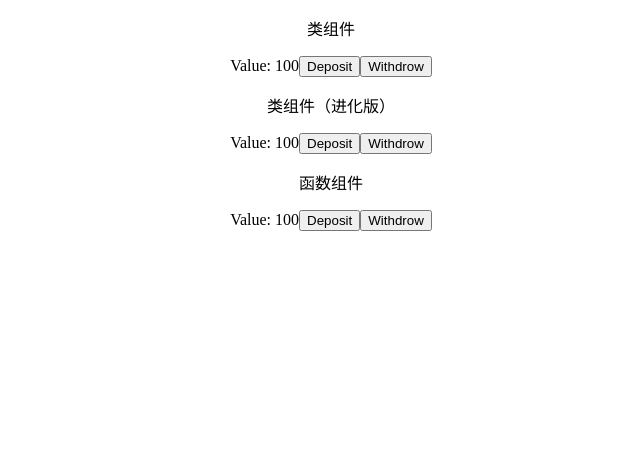
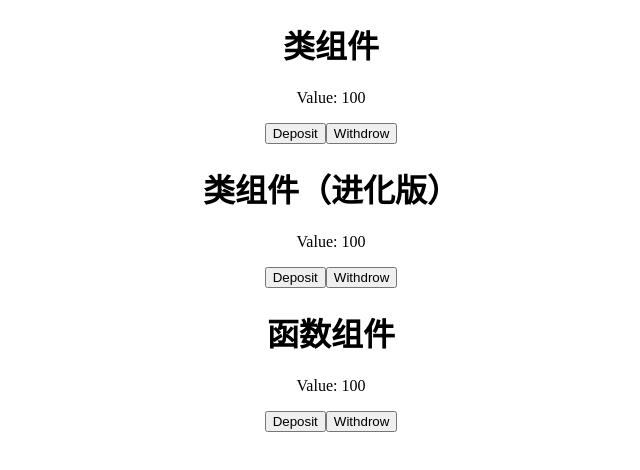
Before and after one commit to hippieZhou/tech-session-for-react, a React (Create React App) app: page / in a window 1280 px wide. Shown: the top 470 px of the page, without its empty margins (309-949 px from the left). Built offline with nearby package versions, Linux system fonts and the light colour scheme.

Commit message:
clean up code

```diff
--- a/src/App.js
+++ b/src/App.js
@@ -6,11 +6,11 @@ import "./App.css";
 function App() {
   return (
     <div className="App">
-      <p>类组件</p>
+      <h1>类组件</h1>
       <CounterModule></CounterModule>
-      <p>类组件（进化版）</p>
+      <h1>类组件（进化版）</h1>
       <CounterModuleV2></CounterModuleV2>
-      <p>函数组件</p>
+      <h1>函数组件</h1>
       <CounterModuleV3></CounterModuleV3>
     </div>
   );
--- a/src/features/counter/CounterModule.js
+++ b/src/features/counter/CounterModule.js
@@ -5,7 +5,6 @@ import CounterReducer from "./CounterReducer";
 import createCounterDispatcher from "./createCounterDispatcher";
 import Counter from "./components/Counter";
 
-// 类组件
 class CounterModule extends React.Component {
   constructor(props) {
     super(props);
--- a/src/features/counter/CounterModuleV2.js
+++ b/src/features/counter/CounterModuleV2.js
@@ -4,7 +4,6 @@ import Store from "../../store/Store";
 import CounterReducer from "./CounterReducer";
 import CounterV2 from "./components/CounterV2";
 
-//TODO: 简化类组件
 class CounterModuleV2 extends React.Component {
   constructor(props) {
     super(props);
--- a/src/features/counter/CounterModuleV3.js
+++ b/src/features/counter/CounterModuleV3.js
@@ -5,10 +5,9 @@ import Store from "../../store/Store";
 import CounterReducer from "./CounterReducer";
 import createCounterDispatcher from "./createCounterDispatcher";
 
-// 需要独立于函数组件来定义，确保对象唯一
+//need to as a global veriable .
 const store = new Store(CounterReducer);
 
-// 函数组件
 export const CounterModuleV3 = () => {
   const dispatcher = createCounterDispatcher(store);
 
--- a/src/features/counter/components/Counter.js
+++ b/src/features/counter/components/Counter.js
@@ -4,7 +4,7 @@ const Counter = (props) => {
   const { value, increment, decrement } = { ...props };
   return (
     <div>
-      Value: {value}
+      <p>Value: {value}</p>
       <button onClick={() => increment(10)}>Deposit</button>
       <button onClick={() => decrement(5)}>Withdrow</button>
     </div>
--- a/src/features/counter/components/CounterV2.js
+++ b/src/features/counter/components/CounterV2.js
@@ -5,7 +5,7 @@ import { connect } from "react-redux";
 const CounterV2 = (props) => {
   return (
     <div>
-      Value: {props.counterValue}
+      <p>Value: {props.counterValue}</p>
       <button onClick={() => props.increment(10)}>Deposit</button>
       <button onClick={() => props.decrement(5)}>Withdrow</button>
     </div>
```
